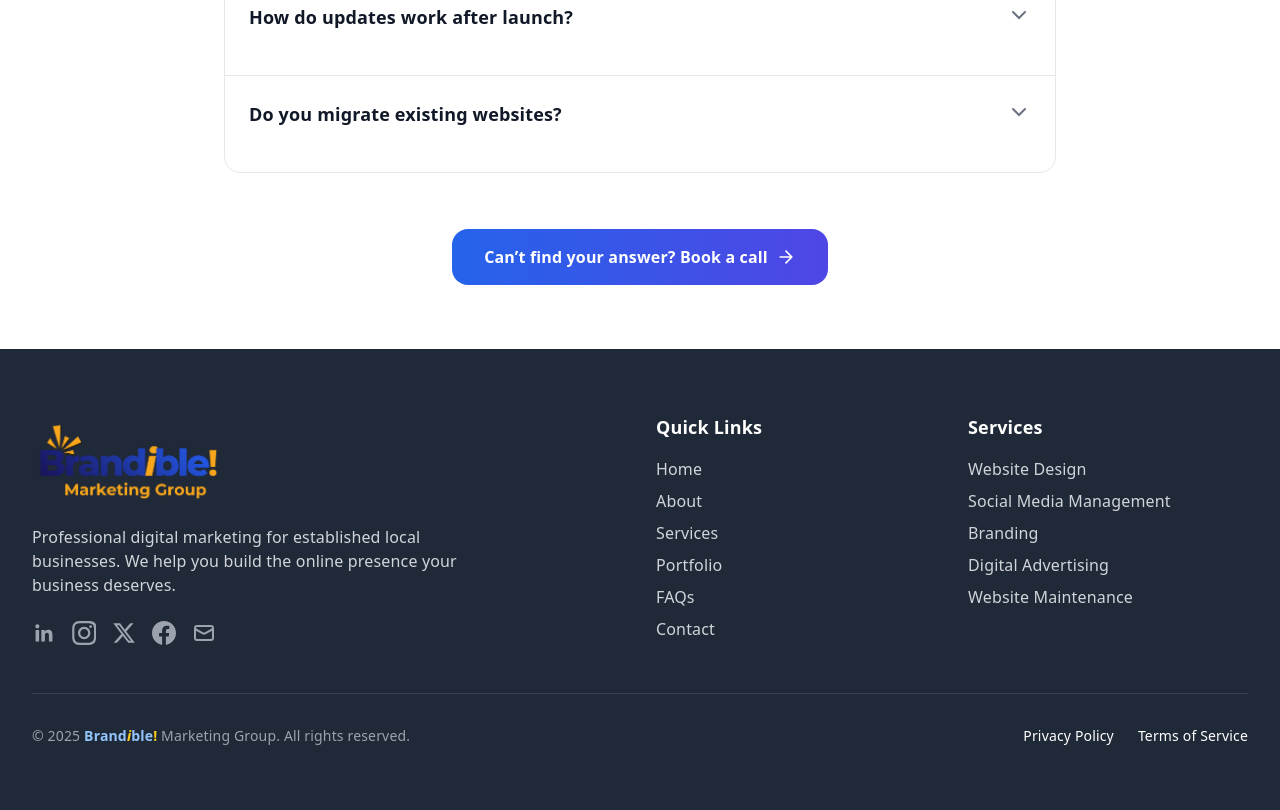
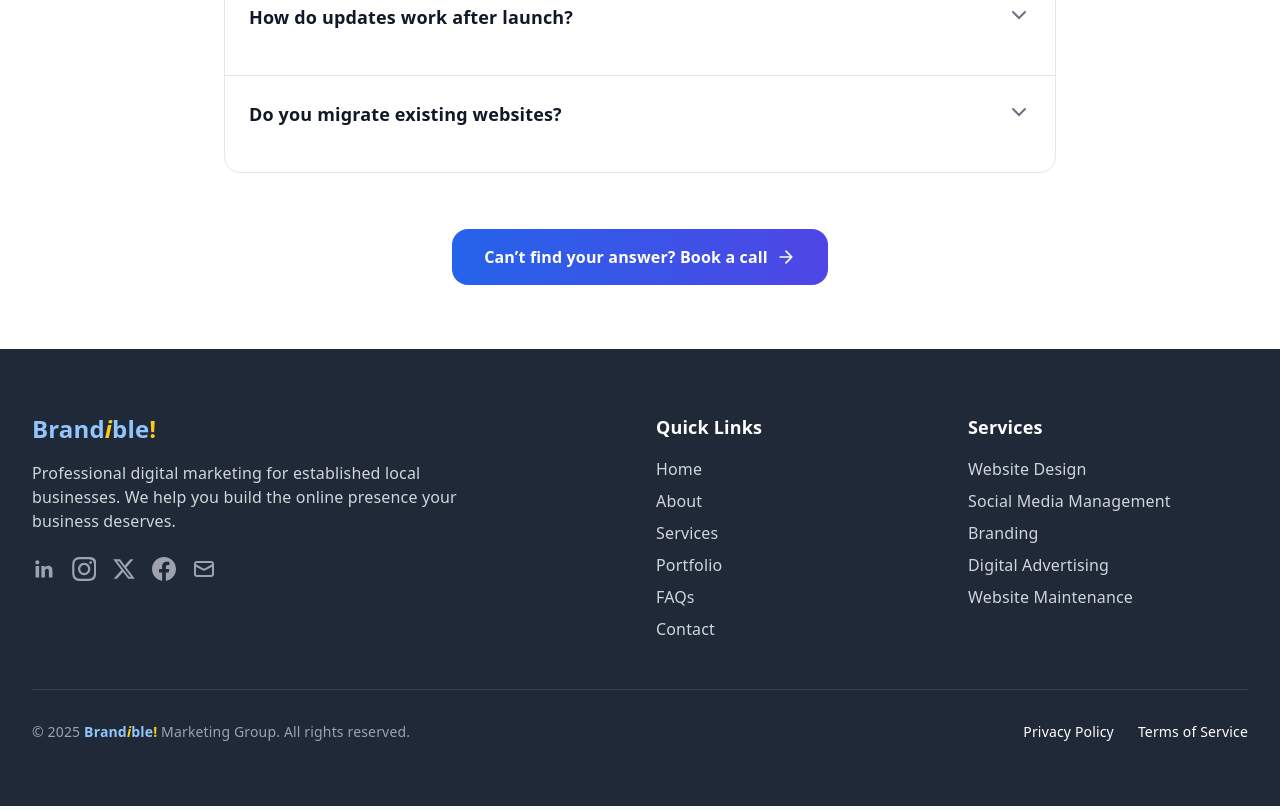
Before and after one commit to michaelnakhla00-beep/brandible-site, a plain HTML site: page Brandible/faqs/index.html in a window 1280 px wide. Shown: the part 1860-2670 px from the top of the page. Drawn offline with nearby package versions, Linux system fonts and the light colour scheme.

Commit message:
Revert footer logo back to text version for better visibility on dark background

```diff
--- a/Brandible/faqs/index.html
+++ b/Brandible/faqs/index.html
@@ -311,9 +311,7 @@
       <div class="grid md:grid-cols-4 gap-8 mb-12">
         <!-- Company Info -->
         <div class="md:col-span-2">
-          <div class="mb-4">
-            <img src="../assets/transparent.png" alt="Brandible Marketing Group" class="h-24" />
-          </div>
+          <div class="text-2xl font-bold mb-4"><span class="text-blue-300">Brand<span class="italic text-yellow-400">i</span>ble</span><span class="text-yellow-400">!</span></div>
           <p class="text-gray-300 mb-6 max-w-md">Professional digital marketing for established local businesses. We help you build the online presence your business deserves.</p>
           <div class="flex space-x-4">
             <a href="https://linkedin.com" target="_blank" rel="noopener noreferrer" class="text-gray-400 hover:text-white transition" aria-label="LinkedIn">
```
Also changed, not shown: Brandible/about/index.html (+1 -3 lines), Brandible/contact/index.html (+1 -3 lines), Brandible/index.html (+1 -3 lines), Brandible/portfolio/index.html (+1 -3 lines), Brandible/privacy.html (+1 -3 lines), Brandible/services/index.html (+1 -3 lines), Brandible/terms.html (+1 -3 lines).
